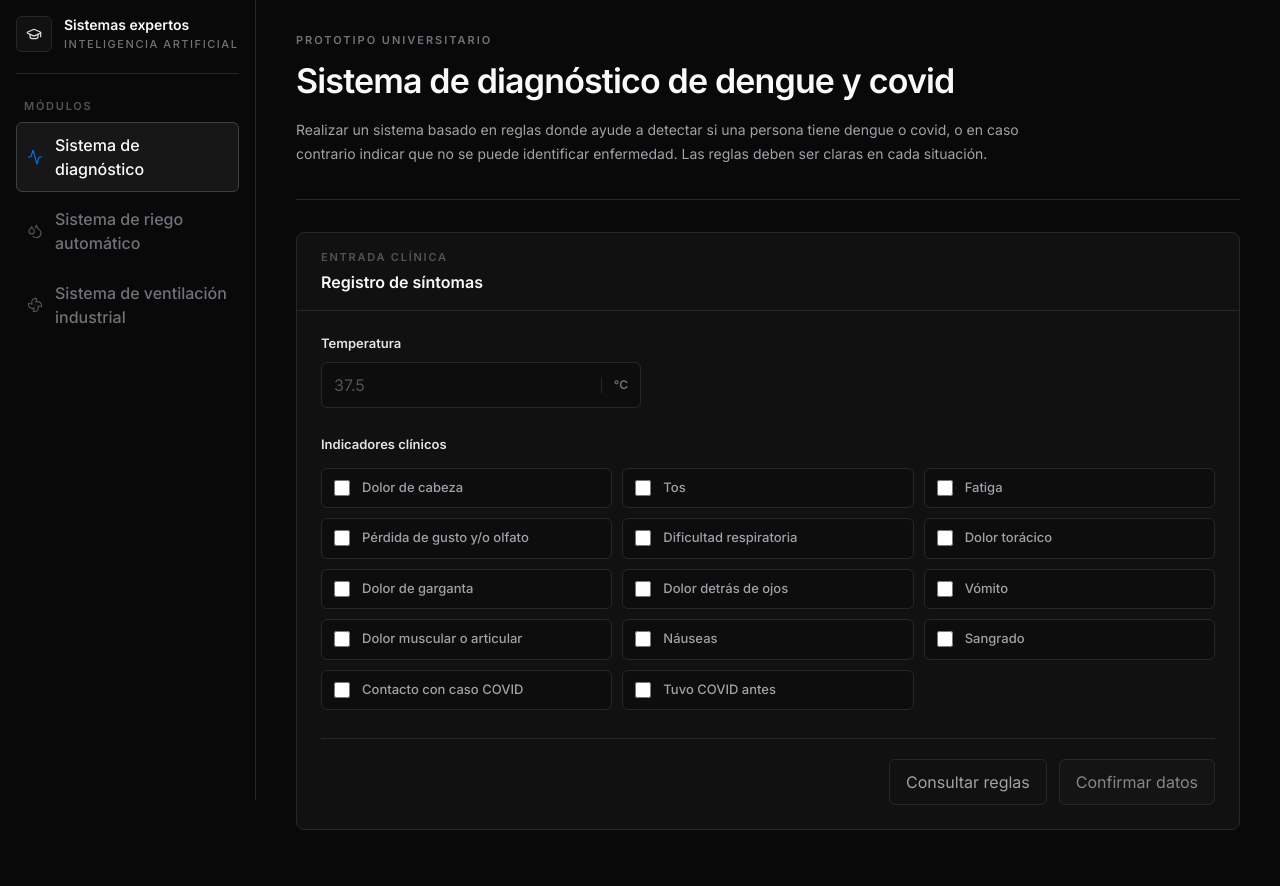
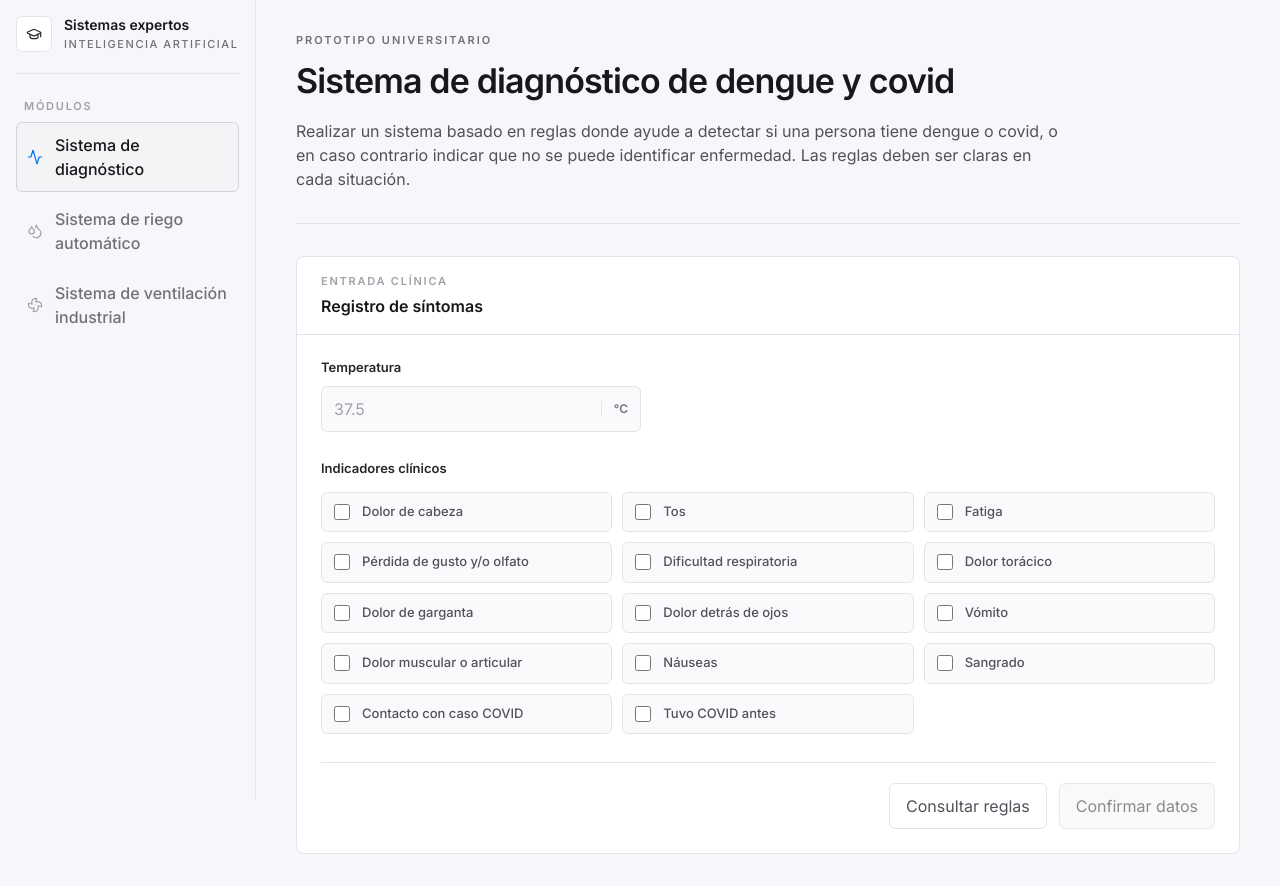
Before and after one commit to King-Axel/ia-tp2-sistemas-expertos, a React (Vite) app in the folder frontend/: page / in a window 1280 px wide. Before the commit the page ends 862 px from the top, so only its background shows below. Built offline with nearby package versions, Linux system fonts and the light colour scheme; no server answers.

Commit message:
Cambios para presentacion

```diff
--- a/frontend/src/components/FuzzyRulesModal.jsx
+++ b/frontend/src/components/FuzzyRulesModal.jsx
@@ -64,8 +64,8 @@ function FuzzyRulesModal({
                 key={rule.id}
                 className="rounded-md border border-[var(--color-border)] bg-[var(--color-page-panel)] px-3 py-3"
               >
-                <p className="font-mono text-[11px] font-semibold text-[var(--color-text-subtle)]">{rule.id}</p>
-                <p className="mt-2 whitespace-pre-line rounded-md border border-[var(--color-border)] bg-[var(--color-page)] px-3 py-2 font-mono text-xs leading-5 text-[var(--color-text-muted)]">
+                <p className="font-mono text-[14px] font-semibold text-[var(--color-text-subtle)]">{rule.id}</p>
+                <p className="text-[16px] mt-2 whitespace-pre-line rounded-md border border-[var(--color-border)] bg-[var(--color-page)] px-3 py-2 font-mono text-xs leading-5 text-[var(--color-text-muted)]">
                   {rule.expression}
                 </p>
               </article>
--- a/frontend/src/components/PageHeader.jsx
+++ b/frontend/src/components/PageHeader.jsx
@@ -7,7 +7,7 @@ function PageHeader({ title, description }) {
       <h1 className="max-w-4xl font-[var(--font-display)] text-3xl font-semibold tracking-tight text-[var(--color-text)] md:text-[34px] md:leading-tight">
         {title}
       </h1>
-      <p className="mt-4 max-w-3xl text-sm leading-6 text-[var(--color-text-muted)]">
+      <p className="mt-4 max-w-3xl text-sml leading-6 text-[var(--color-text-muted)]">
         {description}
       </p>
     </header>
--- a/frontend/src/components/RulesModal.jsx
+++ b/frontend/src/components/RulesModal.jsx
@@ -103,7 +103,7 @@ function RulesModal({ isOpen, onClose, rules, isLoading, error, onRuleCreated })
               {rules.map((rule) => (
               <article
                 key={rule.id}
-                className="rounded-md border border-[var(--color-border)] bg-[var(--color-page-panel)] px-3 py-3"
+                className="text-[14px] rounded-md border border-[var(--color-border)] bg-[var(--color-page-panel)] px-3 py-3"
               >
                 <div className="flex flex-wrap items-center gap-2">
                   <span className="rounded border border-[var(--color-border)] bg-[var(--color-surface-raised)] px-2 py-0.5 font-mono text-[11px] text-[var(--color-text-muted)]">
@@ -113,7 +113,7 @@ function RulesModal({ isOpen, onClose, rules, isLoading, error, onRuleCreated })
                     {rule.name}
                   </h3>
                 </div>
-                <p className="mt-2 rounded-md border border-[var(--color-border)] bg-[var(--color-page)] px-3 py-2 font-mono text-xs leading-5 text-[var(--color-text-subtle)]">
+                <p className="text-[16px] mt-2 rounded-md border border-[var(--color-border)] bg-[var(--color-page)] px-3 py-2 font-mono text-xs leading-5 text-[var(--color-text-subtle)]">
                   {rule.expression}
                 </p>
               </article>
--- a/frontend/src/main.jsx
+++ b/frontend/src/main.jsx
@@ -1,7 +1,8 @@
 import { StrictMode } from "react";
 import { createRoot } from "react-dom/client";
 import App from "./App.jsx";
-import "./styles/index.css";
+// import "./styles/index.css";
+import "./styles/light-index.css";
 
 createRoot(document.getElementById("root")).render(
   <StrictMode>
--- a/frontend/src/styles/index.css
+++ b/frontend/src/styles/index.css
@@ -33,11 +33,16 @@
   /* --color-chart-3: #d4d4d8; */
   /* --color-chart-4: #60a5fa; */
   /* --color-chart-5: #0070f3; */
-  --color-chart-1: #42a636;
-  --color-chart-2: #99b85d;
-  --color-chart-3: #d5af3e;
-  --color-chart-4: #b15307;
-  --color-chart-5: #d82448;
+  /* --color-chart-1: #42a636; */
+  /* --color-chart-2: #99b85d; */
+  /* --color-chart-3: #d5af3e; */
+  /* --color-chart-4: #b15307; */
+  /* --color-chart-5: #d82448; */
+  --color-chart-1: #961dc6;
+  --color-chart-2: #c11350;
+  --color-chart-3: #d5a820;
+  --color-chart-4: #13ade4;
+  --color-chart-5: #1a0c97;
   --color-chart-grid: #1f1f1f;
   --color-scrollbar: rgba(100, 116, 139, 0.5);
   --color-scrollbar-thumb: rgba(100, 116, 139, 0.45);
--- a/frontend/src/styles/light-index.css
+++ b/frontend/src/styles/light-index.css
@@ -37,11 +37,17 @@
 
     --color-overlay: rgba(255, 255, 255, 0.7);
 
-    --color-chart-1: #71717a;
-    --color-chart-2: #52525b;
-    --color-chart-3: #27272a;
-    --color-chart-4: #60a5fa;
-    --color-chart-5: #0070f3;
+    /* --color-chart-1: #71717a; */
+    /* --color-chart-2: #52525b; */
+    /* --color-chart-3: #27272a; */
+    /* --color-chart-4: #60a5fa; */
+    /* --color-chart-5: #0070f3; */
+
+    --color-chart-1: #0606e8;
+    --color-chart-2: #2f2f70;
+    --color-chart-3: #cc9e44;
+    --color-chart-4: #9f4011;
+    --color-chart-5: #e61616;
 
     --color-chart-grid: #e5e7eb;
 
--- a/frontend/src/utils/membershipFunctions.js
+++ b/frontend/src/utils/membershipFunctions.js
@@ -135,7 +135,7 @@ export function createMembershipSeries(variable, value, options = {}) {
     symbolSize: 5,
     showSymbol: false,
     lineStyle: {
-      width: 2,
+      width: 3.5,
     },
     emphasis: {
       focus: "series",
```
Also changed, not shown: 1 other file (tests, documents, lock files or other folders).
